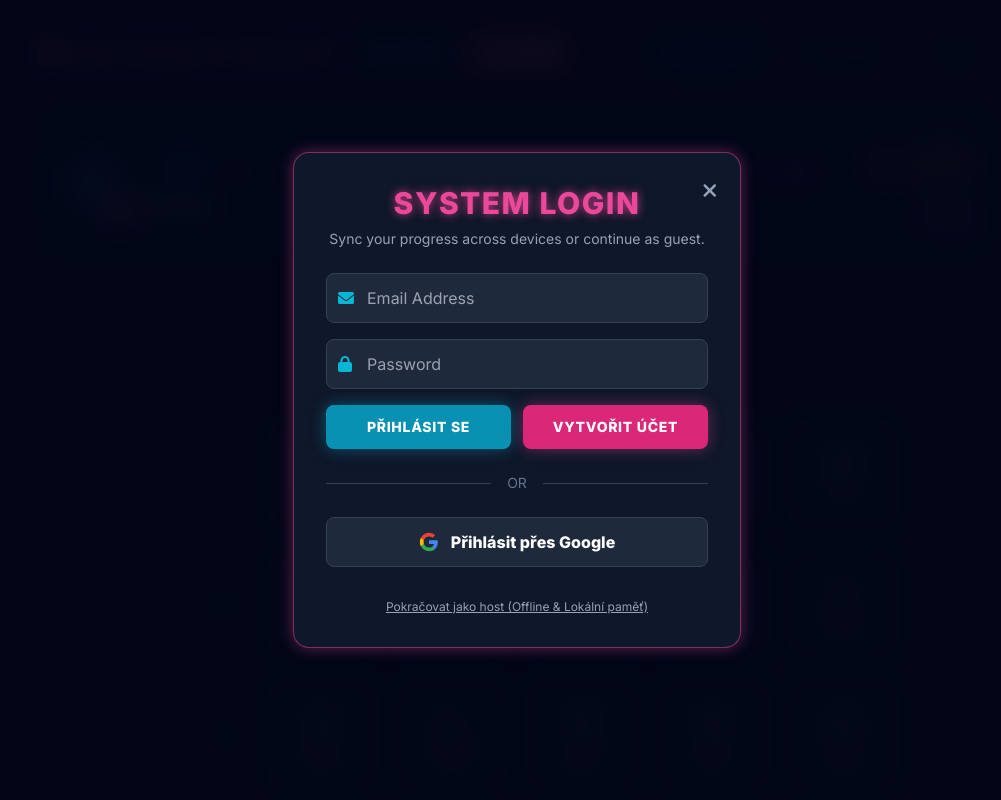
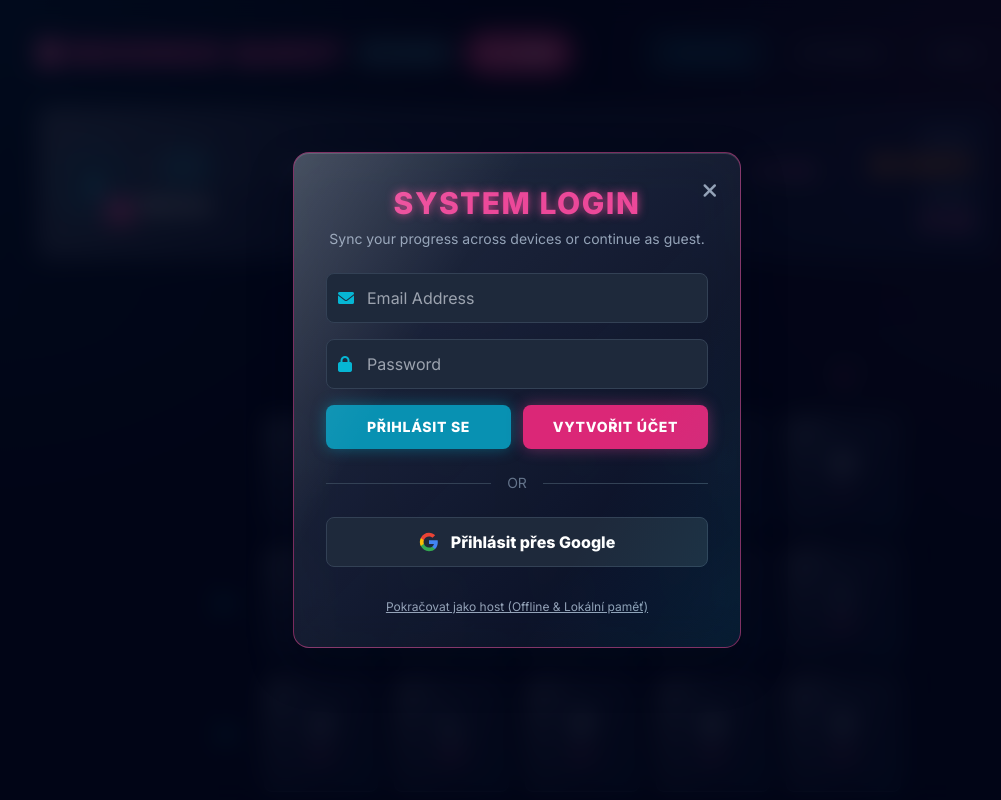
Before and after one commit to Aircraft-A350/Nihongo-Quest, a plain HTML site: page index.html in a window 1280 px wide. Shown: the top 800 px of the page, without its empty margins (123-1124 px from the left). Drawn offline with nearby package versions, Linux system fonts and the light colour scheme.

Commit message:
Make Liquid Glass UI visible
Co-authored-by: Copilot App <223556219+Copilot@users.noreply.github.com>

```diff
--- a/index.html
+++ b/index.html
@@ -26,11 +26,54 @@
         }
     </script>
     <style>
-        body { background-color: #020617; color: #f8fafc; overflow-x: hidden; }
+        :root { color-scheme: dark; }
+        body {
+            background:
+                radial-gradient(circle at 8% 0%, rgba(6, 182, 212, 0.16), transparent 32rem),
+                radial-gradient(circle at 92% 10%, rgba(236, 72, 153, 0.14), transparent 30rem),
+                #020617;
+            color: #f8fafc;
+            overflow-x: hidden;
+            background-attachment: fixed;
+        }
         .glow-pink { box-shadow: 0 0 15px rgba(236, 72, 153, 0.4); }
         .glow-cyan { box-shadow: 0 0 15px rgba(6, 182, 212, 0.4); }
         .text-glow-pink { text-shadow: 0 0 10px rgba(236, 72, 153, 0.8); }
         .text-glow-cyan { text-shadow: 0 0 10px rgba(6, 182, 212, 0.8); }
+
+        .glass-panel,
+        .glass-tile,
+        .glass-control {
+            position: relative;
+            overflow: hidden;
+            border: 1px solid rgba(148, 163, 184, 0.22);
+            background: linear-gradient(135deg, rgba(51, 65, 85, 0.68), rgba(15, 23, 42, 0.34)) !important;
+            box-shadow: 0 18px 45px rgba(2, 6, 23, 0.28), inset 0 1px 0 rgba(255, 255, 255, 0.14) !important;
+            -webkit-backdrop-filter: blur(24px) saturate(155%) !important;
+            backdrop-filter: blur(24px) saturate(155%) !important;
+        }
+        .glass-panel::before,
+        .glass-tile::before,
+        .glass-control::before {
+            content: "";
+            position: absolute;
+            inset: 0;
+            pointer-events: none;
+            background: linear-gradient(120deg, rgba(255, 255, 255, 0.16), transparent 32%, transparent 70%, rgba(6, 182, 212, 0.1));
+            z-index: 0;
+        }
+        .glass-tile,
+        .glass-control { transition: transform 180ms ease, border-color 180ms ease, background 180ms ease, box-shadow 180ms ease; }
+        .glass-tile:hover,
+        .glass-control:hover { border-color: rgba(103, 232, 249, 0.75) !important; box-shadow: 0 14px 32px rgba(2, 6, 23, 0.32), 0 0 22px rgba(6, 182, 212, 0.2) !important; }
+        .glass-tile:hover { transform: translateY(-2px); }
+        .glass-control > *,
+        .glass-tile > * { position: relative; z-index: 1; }
+        @media (prefers-reduced-motion: reduce) {
+            .glass-tile,
+            .glass-control { transition: none; }
+            .glass-tile:hover { transform: none; }
+        }
 
         /* Custom scrollbar for grid */
         .hide-scrollbar::-webkit-scrollbar { height: 6px; }
@@ -42,8 +85,8 @@
 <body class="min-h-screen flex flex-col font-sans">
 
     <!-- Auth Modal Overlay -->
-    <div id="authOverlay" class="fixed inset-0 bg-slate-950/95 backdrop-blur-md flex flex-col items-center justify-center z-50 p-4 transition-opacity duration-500">
-        <div class="bg-slate-900 border border-pink-500/50 rounded-2xl p-6 md:p-8 w-full max-w-md flex flex-col gap-6 glow-pink relative">
+    <div id="authOverlay" class="fixed inset-0 bg-slate-950/80 backdrop-blur-md flex flex-col items-center justify-center z-50 p-4 transition-opacity duration-500">
+    <div class="glass-panel border-pink-500/50 rounded-2xl p-6 md:p-8 w-full max-w-md flex flex-col gap-6 glow-pink relative">
 
             <!-- Guest Mode Close Button -->
             <button id="closeAuthBtn" class="absolute top-4 right-4 text-slate-400 hover:text-pink-500 transition-colors z-10 p-2" title="Continue as Guest">
@@ -97,7 +140,7 @@
 
     <!-- Google Account Chooser Modal -->
     <div id="googleAccountModal" class="fixed inset-0 bg-slate-950/80 backdrop-blur-sm hidden flex-col items-center justify-center z-[60] p-4 transition-opacity duration-300">
-        <div class="bg-slate-900 border border-slate-700 rounded-2xl p-6 md:p-8 w-full max-w-sm flex flex-col gap-5 shadow-2xl relative text-left">
+        <div class="glass-panel rounded-2xl p-6 md:p-8 w-full max-w-sm flex flex-col gap-5 shadow-2xl relative text-left">
             <button id="closeGoogleModal" class="absolute top-4 right-4 text-slate-400 hover:text-white transition-colors p-2" title="Zavřít">
                 <i class="fas fa-times text-lg"></i>
             </button>
@@ -158,7 +201,7 @@
 
     <!-- Backup / Settings Modal -->
     <div id="settingsModal" class="fixed inset-0 bg-slate-950/90 backdrop-blur-sm hidden flex-col items-center justify-center z-50 p-4 transition-opacity">
-        <div class="bg-slate-900 border border-cyan-500/50 rounded-2xl p-6 md:p-8 w-full max-w-md flex flex-col glow-cyan relative gap-4">
+        <div class="glass-panel border-cyan-500/50 rounded-2xl p-6 md:p-8 w-full max-w-md flex flex-col glow-cyan relative gap-4">
             <button id="closeSettingsModal" class="absolute top-4 right-4 text-slate-400 hover:text-cyan-400 transition-colors p-2">
                 <i class="fas fa-times text-xl"></i>
             </button>
@@ -247,7 +290,7 @@
         </header>
 
         <!-- Progress Section -->
-        <div class="bg-cyber-panel rounded-xl border border-cyan-900/50 p-4 md:p-6 mb-8 flex flex-col md:flex-row items-center gap-4 md:gap-8 shadow-[0_0_15px_rgba(6,182,212,0.15)] w-full relative">
+        <div class="glass-panel bg-cyber-panel rounded-xl border-cyan-900/50 p-4 md:p-6 mb-8 flex flex-col md:flex-row items-center gap-4 md:gap-8 shadow-[0_0_15px_rgba(6,182,212,0.15)] w-full relative">
 
             <!-- Profile & Level -->
             <div class="flex items-center gap-4 w-full md:w-auto justify-start">
@@ -325,7 +368,7 @@
 
         <!-- Controls: DB vs Training -->
         <div class="flex justify-center mb-6">
-            <div class="bg-slate-900 rounded-full p-1 border border-slate-700 flex text-sm">
+            <div class="glass-control bg-slate-900/60 rounded-full p-1 border-slate-700 flex text-sm">
                 <button id="modeDatabase" class="mode-btn active px-6 py-2 rounded-full font-bold transition-all text-pink-500 bg-slate-800 border border-pink-500/50 glow-pink">DATABASE</button>
                 <button id="modeTraining" class="mode-btn px-6 py-2 rounded-full font-bold transition-all text-slate-400 hover:text-white">TRAINING</button>
             </div>
@@ -337,7 +380,7 @@
 
     <!-- Character Details Modal (Stroke Animation) -->
     <div id="charModal" class="fixed inset-0 bg-slate-950/90 backdrop-blur-sm hidden flex-col items-center justify-center z-50 p-4 transition-opacity">
-        <div class="bg-slate-900 border border-cyan-500/50 rounded-2xl p-6 md:p-8 w-full max-w-sm flex flex-col glow-cyan relative">
+        <div class="glass-panel border-cyan-500/50 rounded-2xl p-6 md:p-8 w-full max-w-sm flex flex-col glow-cyan relative">
             <button id="closeCharModal" class="absolute top-4 right-4 text-slate-400 hover:text-cyan-400 transition-colors p-2" title="Close">
                 <i class="fas fa-times text-xl"></i>
             </button>
@@ -1285,7 +1328,7 @@
 
                     items.forEach(item => {
                         const card = document.createElement('div');
-                        card.className = "bg-slate-800 rounded-lg p-2 md:p-3 flex flex-col items-center justify-center cursor-pointer hover:bg-slate-700 border border-slate-700 hover:border-cyan-500 transition-all w-[90px] h-[100px] md:w-24 md:h-28 shadow-sm group";
+                        card.className = "glass-tile rounded-lg p-2 md:p-3 flex flex-col items-center justify-center cursor-pointer hover:bg-slate-700 border-slate-700 hover:border-cyan-500 transition-all w-[90px] h-[100px] md:w-24 md:h-28 shadow-sm group";
                         card.innerHTML = `
                             <span class="text-3xl md:text-4xl text-white mb-1 group-hover:text-cyan-400 transition-colors">${item.char}</span>
                             <span class="text-[10px] md:text-xs text-cyan-400 font-bold leading-none mb-1.5">${item.romaji.toUpperCase()}</span>
@@ -1321,7 +1364,7 @@
                     } else if (item.type === 'empty') {
                         cell.className = "p-2";
                     } else if (item.char) {
-                        cell.className = "bg-slate-800 rounded-lg p-2 md:p-4 flex flex-col items-center justify-center cursor-pointer hover:bg-slate-700 border border-slate-700 hover:border-pink-500 transition-all shadow-sm group aspect-square";
+                        cell.className = "glass-tile rounded-lg p-2 md:p-4 flex flex-col items-center justify-center cursor-pointer hover:bg-slate-700 border-slate-700 hover:border-pink-500 transition-all shadow-sm group aspect-square";
                         cell.innerHTML = `
                             <span class="text-xl md:text-3xl text-slate-200 group-hover:text-white mb-1">${item.char}</span>
                             <span class="text-[9px] md:text-xs text-pink-500 font-bold uppercase tracking-wider">${item.romaji}</span>
@@ -1339,7 +1382,7 @@
         // --- Training Mode Logic ---
         function renderTraining(container) {
             const wrapper = document.createElement('div');
-            wrapper.className = "flex flex-col items-center justify-center flex-1 w-full max-w-lg mx-auto gap-8";
+            wrapper.className = "glass-panel rounded-3xl p-5 md:p-8 flex flex-col items-center justify-center flex-1 w-full max-w-lg mx-auto gap-8";
 
             // Kana filters
             if (activeTab === 'hiragana' || activeTab === 'katakana') {
```
Also changed, not shown: nihongo_quest.html (+54 -11 lines).
